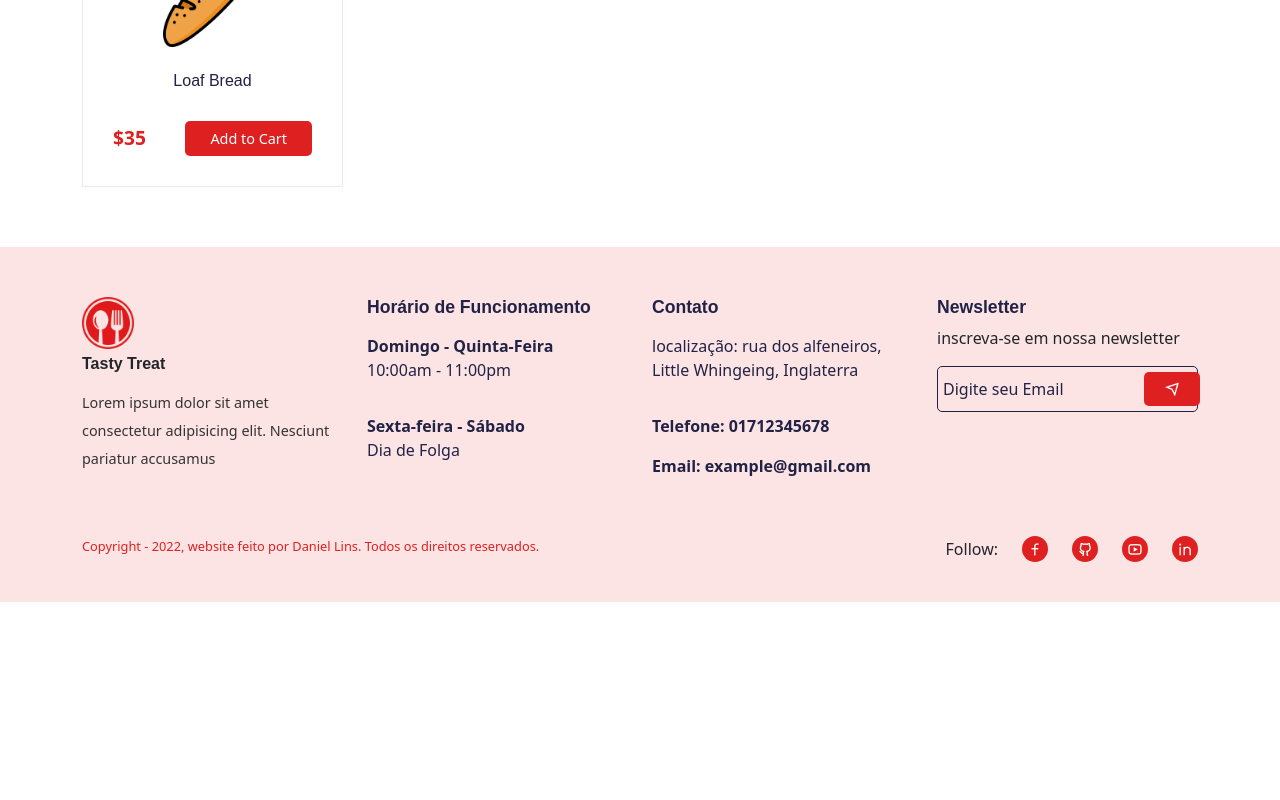
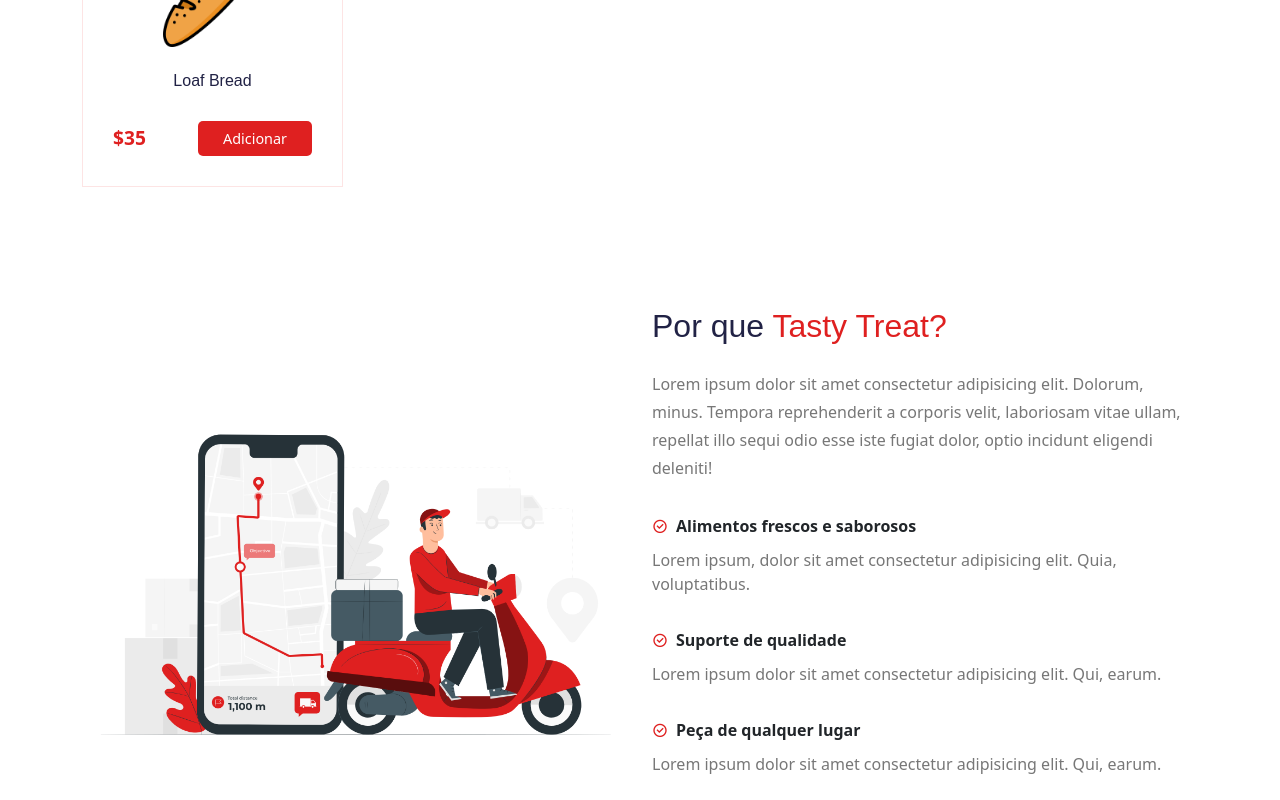
Before and after one commit to Daniel-lins/delivery-app, a React (Create React App) app: page /home in a window 1280 px wide. Shown: the part 2900-3700 px from the top of the page. Before the commit the page ends 3502 px from the top, so only its background shows below. Built offline with nearby package versions, Linux system fonts and the light colour scheme; a web font is replaced by a local one.

Commit message:
feat: section: why__choose-us

```diff
--- a/src/Componentes/UI/product-card/ProductCard.jsx
+++ b/src/Componentes/UI/product-card/ProductCard.jsx
@@ -35,7 +35,7 @@
         <div className=" d-flex align-items-center justify-content-between ">
           <span className="product__price">${price}</span>
           <button className="addTOCart__btn" onClick={addToCart}>
-            Add to Cart
+            Adicionar
           </button>
         </div>
       </div>
--- a/src/pages/Home.jsx
+++ b/src/pages/Home.jsx
@@ -17,6 +17,8 @@
 import foodCategoryImg01 from "../assets/images/hamburger.png";
 import foodCategoryImg02 from "../assets/images/pizza.png";
 import foodCategoryImg03 from "../assets/images/bread.png";
+
+import whyImg from "../assets/images/location.png";
 
 import { Link } from "react-router-dom";
 
@@ -144,7 +146,7 @@
         <Container>
           <Row>
             <Col lg="12" className="text-center">
-              <h2>Popular Foods</h2>
+              <h2>Pratos Populares</h2>
             </Col>
 
             <Col lg="12">
@@ -155,7 +157,7 @@
                   } `}
                   onClick={() => setCategory("ALL")}
                 >
-                  All
+                  Todos
                 </button>
                 <button
                   className={`d-flex align-items-center gap-2 ${
@@ -184,7 +186,7 @@
                   onClick={() => setCategory("BREAD")}
                 >
                   <img src={foodCategoryImg03} alt="" />
-                  Bread
+                  Pão
                 </button>
               </div>
             </Col>
@@ -197,6 +199,65 @@
           </Row>
         </Container>
       </section>
+
+      <section className="why__choose-us">
+        <Container>
+          <Row>
+            <Col lg="6" md="6">
+              <img src={whyImg} alt="why-tasty-treat" className="w-100" />
+            </Col>
+
+            <Col lg="6" md="6">
+              <div className="why__tasty-treat">
+                <h2 className="tasty__treat-title mb-4">
+                  Por que <span>Tasty Treat?</span>
+                </h2>
+                <p className="tasty__treat-desc">
+                  Lorem ipsum dolor sit amet consectetur adipisicing elit.
+                  Dolorum, minus. Tempora reprehenderit a corporis velit,
+                  laboriosam vitae ullam, repellat illo sequi odio esse iste
+                  fugiat dolor, optio incidunt eligendi deleniti!
+                </p>
+
+                <ListGroup className="mt-4">
+                  <ListGroupItem className="border-0 ps-0">
+                    <p className=" choose__us-title d-flex align-items-center gap-2 ">
+                      <i class="ri-checkbox-circle-line"></i> Alimentos frescos
+                      e saborosos
+                    </p>
+                    <p className="choose__us-desc">
+                      Lorem ipsum, dolor sit amet consectetur adipisicing elit.
+                      Quia, voluptatibus.
+                    </p>
+                  </ListGroupItem>
+
+                  <ListGroupItem className="border-0 ps-0">
+                    <p className="choose__us-title d-flex align-items-center gap-2 ">
+                      <i class="ri-checkbox-circle-line"></i>Suporte de
+                      qualidade
+                    </p>
+                    <p className="choose__us-desc">
+                      Lorem ipsum dolor sit amet consectetur adipisicing elit.
+                      Qui, earum.
+                    </p>
+                  </ListGroupItem>
+
+                  <ListGroupItem className="border-0 ps-0">
+                    <p className="choose__us-title d-flex align-items-center gap-2 ">
+                      <i class="ri-checkbox-circle-line"></i> Peça de qualquer
+                      lugar{" "}
+                    </p>
+                    <p className="choose__us-desc">
+                      Lorem ipsum dolor sit amet consectetur adipisicing elit.
+                      Qui, earum.
+                    </p>
+                  </ListGroupItem>
+                </ListGroup>
+              </div>
+            </Col>
+          </Row>
+        </Container>
+      </section>
     </Helmet>
   );
 };
```
